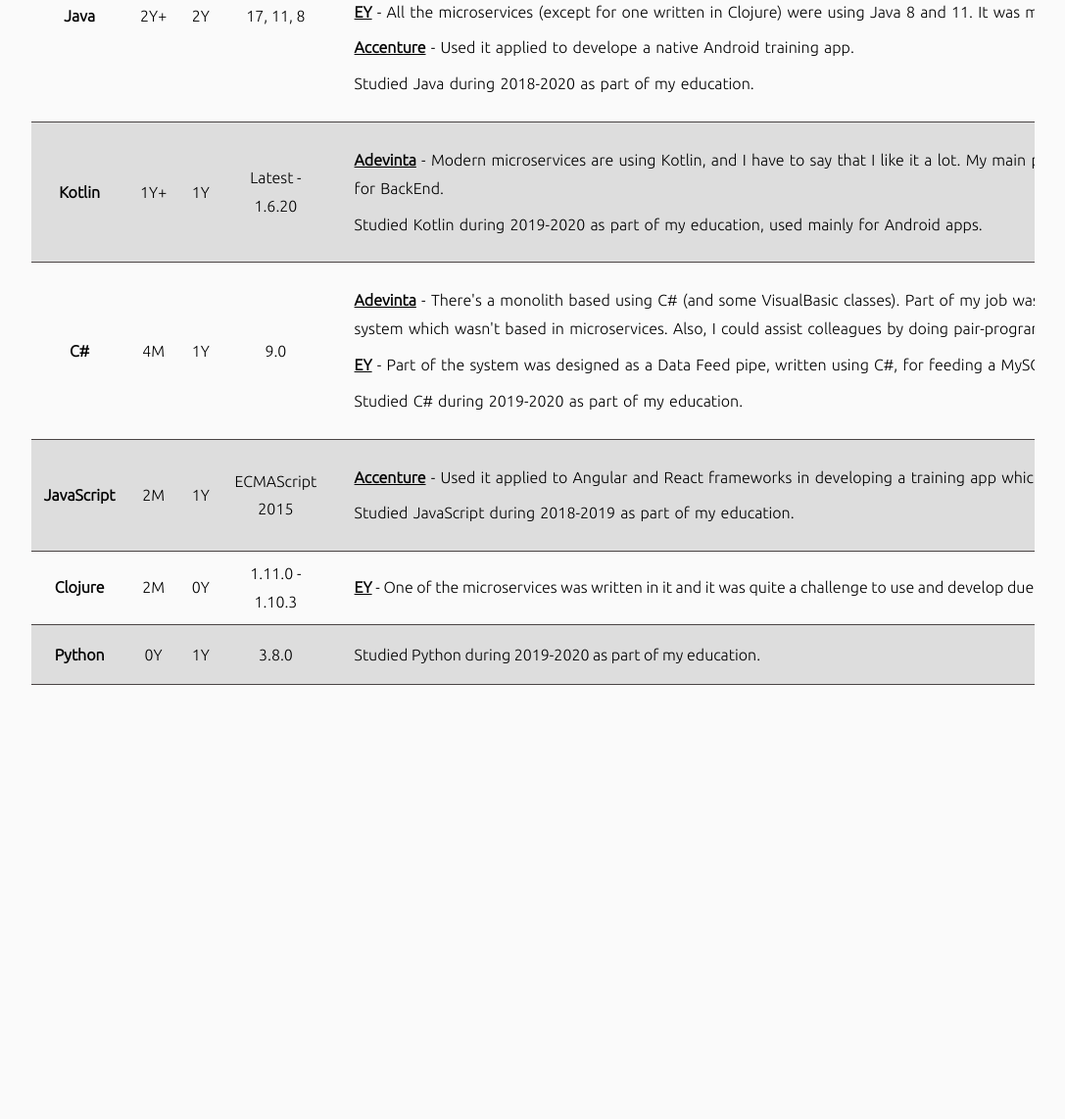
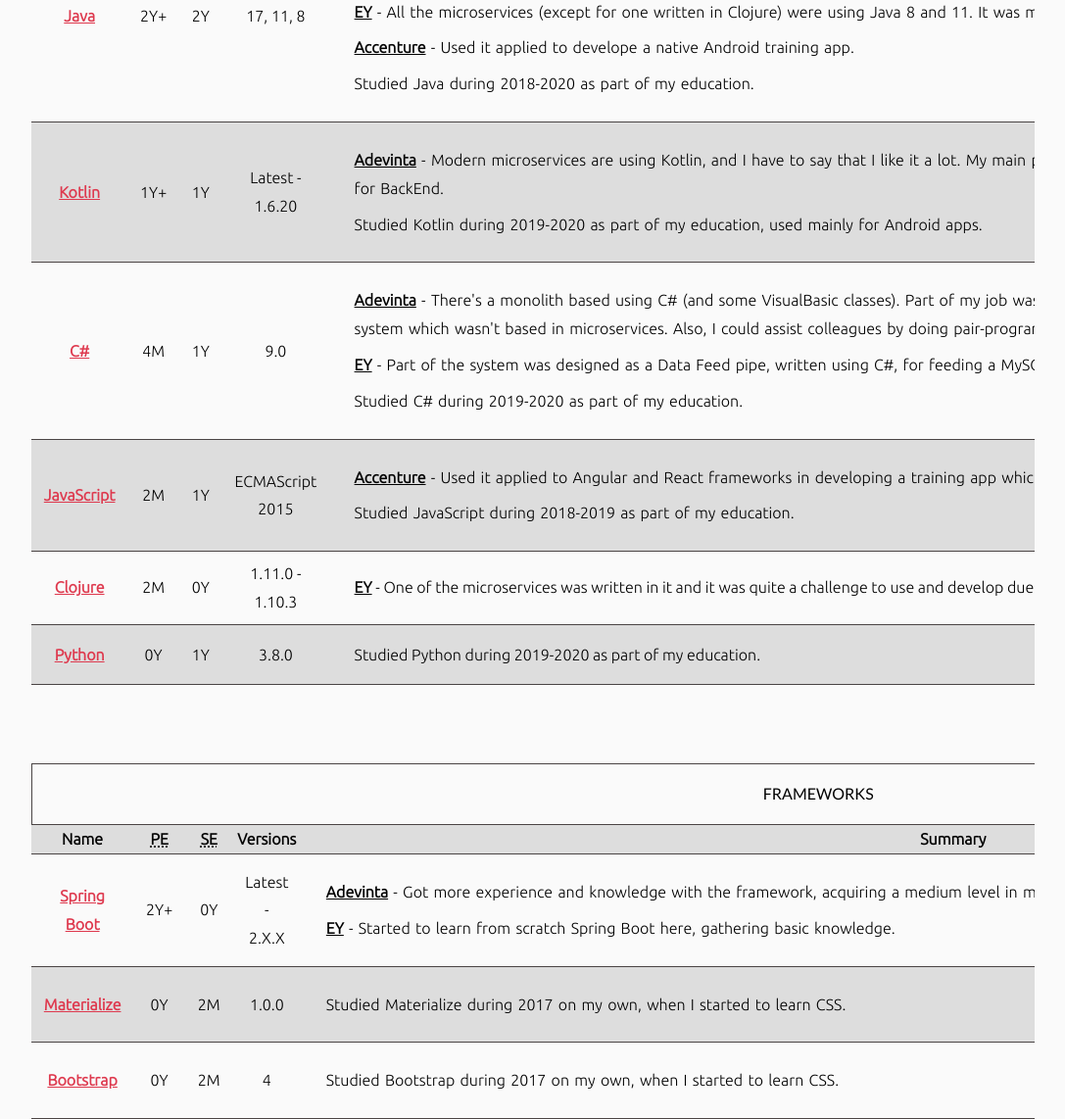
Before and after one commit to AlvarX4z/AlvarX4z.github.io, a plain HTML site: page index.html in a window 1280 px wide. Shown: the part 3542-4684 px from the top of the page at 98% size, without its empty margins (96-1183 px from the left). Before the commit the page ends 4241 px from the top, so only its background shows below. Drawn offline with Linux system fonts and the light colour scheme.

Commit message:
Frameworks Table

```diff
--- a/assets/styles/index.css
+++ b/assets/styles/index.css
@@ -233,6 +233,7 @@ hr {
   overflow-x: auto;
   width: 100%;
   margin: 0 auto;
+  margin-bottom: 10vh;
 }
 
 .table-skills {
--- a/index.html
+++ b/index.html
@@ -286,7 +286,15 @@
             </thead>
             <tbody>
               <tr>
-                <td><span class="bold">Java</span></td>
+                <td>
+                  <a
+                    href="https://www.java.com/en/"
+                    target="_blank"
+                    class="link"
+                  >
+                    <span class="bold">Java</span>
+                  </a>
+                </td>
                 <td>2Y+</td>
                 <td>2Y</td>
                 <td>17, 11, 8</td>
@@ -314,7 +322,15 @@
                 </td>
               </tr>
               <tr>
-                <td><span class="bold">Kotlin</span></td>
+                <td>
+                  <a
+                    href="https://kotlinlang.org/"
+                    target="_blank"
+                    class="link"
+                  >
+                    <span class="bold">Kotlin</span>
+                  </a>
+                </td>
                 <td>1Y+</td>
                 <td>1Y</td>
                 <td>Latest - 1.6.20</td>
@@ -332,7 +348,15 @@
                 </td>
               </tr>
               <tr>
-                <td><span class="bold">C#</span></td>
+                <td>
+                  <a
+                    href="https://learn.microsoft.com/en-us/dotnet/csharp/"
+                    target="_blank"
+                    class="link"
+                  >
+                    <span class="bold">C#</span>
+                  </a>
+                </td>
                 <td>4M</td>
                 <td>1Y</td>
                 <td>9.0</td>
@@ -358,7 +382,15 @@
                 </td>
               </tr>
               <tr>
-                <td><span class="bold">JavaScript</span></td>
+                <td>
+                  <a
+                    href="https://developer.mozilla.org/en-US/docs/Web/JavaScript"
+                    target="_blank"
+                    class="link"
+                  >
+                    <span class="bold">JavaScript</span>
+                  </a>
+                </td>
                 <td>2M</td>
                 <td>1Y</td>
                 <td>ECMAScript 2015</td>
@@ -374,7 +406,11 @@
                 </td>
               </tr>
               <tr>
-                <td><span class="bold">Clojure</span></td>
+                <td>
+                  <a href="https://clojure.org/" target="_blank" class="link">
+                    <span class="bold">Clojure</span>
+                  </a>
+                </td>
                 <td>2M</td>
                 <td>0Y</td>
                 <td>1.11.0 - 1.10.3</td>
@@ -386,12 +422,115 @@
                 </td>
               </tr>
               <tr>
-                <td><span class="bold">Python</span></td>
+                <td>
+                  <a
+                    href="https://www.python.org/"
+                    target="_blank"
+                    class="link"
+                  >
+                    <span class="bold">Python</span>
+                  </a>
+                </td>
                 <td>0Y</td>
                 <td>1Y</td>
                 <td>3.8.0</td>
                 <td class="text-left table-big-cell-padding">
                   Studied Python during 2019-2020 as part of my education.
+                </td>
+              </tr>
+            </tbody>
+          </table>
+        </div>
+
+        <!-- FRAMEWORKS -->
+        <div class="table-skills-container">
+          <table class="table-skills text-center">
+            <caption class="lato uppercase">
+              Frameworks
+            </caption>
+            <thead>
+              <tr>
+                <th>Name</th>
+                <th>
+                  <abbr
+                    title="Professional Experience | Y = Years | M = Months"
+                  >
+                    PE
+                  </abbr>
+                </th>
+                <th>
+                  <abbr title="Student Experience | Y = Years | M = Months">
+                    SE
+                  </abbr>
+                </th>
+                <th>Versions</th>
+                <th class="table-big-cell">Summary</th>
+              </tr>
+            </thead>
+            <tbody>
+              <tr>
+                <td>
+                  <a
+                    href="https://spring.io/projects/spring-boot"
+                    target="_blank"
+                    class="link"
+                  >
+                    <span class="bold">Spring Boot</span>
+                  </a>
+                </td>
+                <td>2Y+</td>
+                <td>0Y</td>
+                <td>Latest - 2.X.X</td>
+                <td class="text-left table-big-cell-padding">
+                  <p class="word-space table-big-cell">
+                    <span class="bold underline">Adevinta</span> - Got more
+                    experience and knowledge with the framework, acquiring a
+                    medium level in my opinion.
+                  </p>
+                  <p class="word-space">
+                    <span class="bold underline">EY</span> - Started to learn
+                    from scratch Spring Boot here, gathering basic knowledge.
+                  </p>
+                </td>
+              </tr>
+              <tr>
+                <td>
+                  <a
+                    href="https://materializecss.com/"
+                    target="_blank"
+                    class="link"
+                  >
+                    <span class="bold">Materialize</span>
+                  </a>
+                </td>
+                <td>0Y</td>
+                <td>2M</td>
+                <td>1.0.0</td>
+                <td class="text-left table-big-cell-padding">
+                  <p class="word-space">
+                    Studied Materialize during 2017 on my own, when I started to
+                    learn CSS.
+                  </p>
+                </td>
+              </tr>
+              <tr>
+                <td>
+                  <a
+                    href="https://getbootstrap.com/"
+                    target="_blank"
+                    class="link"
+                  >
+                    <span class="bold">Bootstrap</span>
+                  </a>
+                </td>
+                <td>0Y</td>
+                <td>2M</td>
+                <td>4</td>
+                <td class="text-left table-big-cell-padding">
+                  <p class="word-space">
+                    Studied Bootstrap during 2017 on my own, when I started to
+                    learn CSS.
+                  </p>
                 </td>
               </tr>
             </tbody>
```
